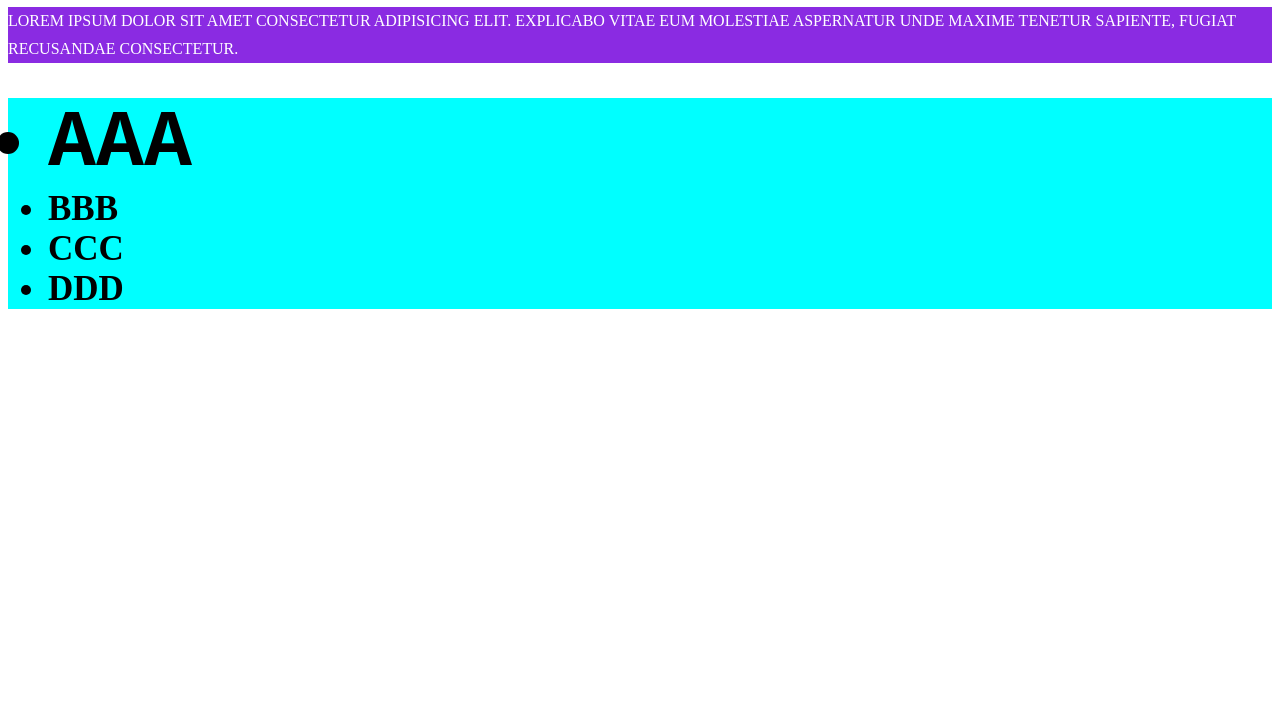
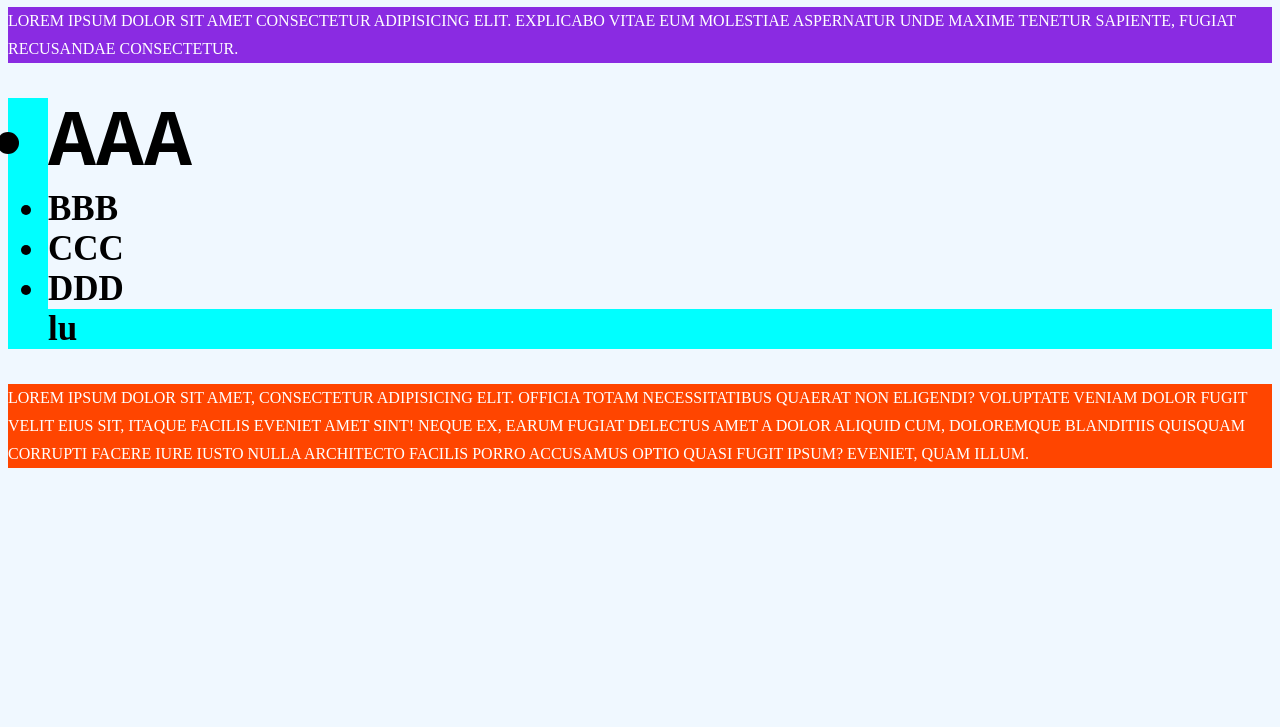
Before and after one commit to mohammadsweiti/sadaTraining-, a plain HTML site: page index.html in a window 1280 px wide. Shown: the part 73-800 px from the top of the page. Drawn offline with Linux system fonts and the light colour scheme.

Commit message:
class selector

```diff
--- a/index.html
+++ b/index.html
@@ -21,6 +21,8 @@
         <li>BBB</li>
         <li>CCC</li>
         <li>DDD</li>
+        lu
     </ul>
+    <p class="first">Lorem ipsum dolor sit amet, consectetur adipisicing elit. Officia totam necessitatibus quaerat non eligendi? Voluptate veniam dolor fugit velit eius sit, itaque facilis eveniet amet sint! Neque ex, earum fugiat delectus amet a dolor aliquid cum, doloremque blanditiis quisquam corrupti facere iure iusto nulla architecto facilis porro accusamus optio quasi fugit ipsum? Eveniet, quam illum.</p>
 </body>
 </html>
--- a/style.css
+++ b/style.css
@@ -11,3 +11,11 @@ p{
     background-color: blueviolet;
     color: white;
 }
+*{
+    background-color: aliceblue;
+    color: black;
+}
+
+.first{
+    background-color: orangered;
+}
```
